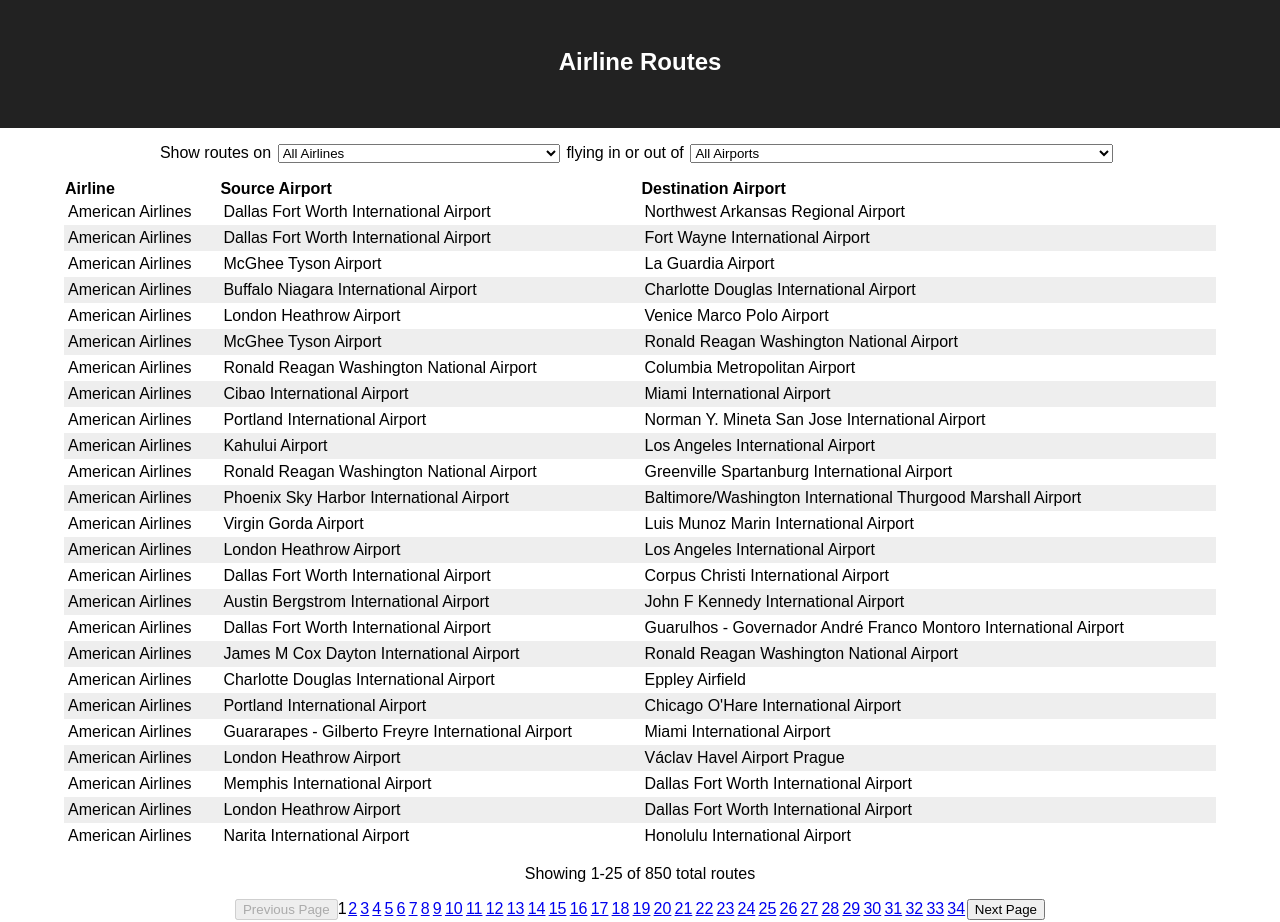
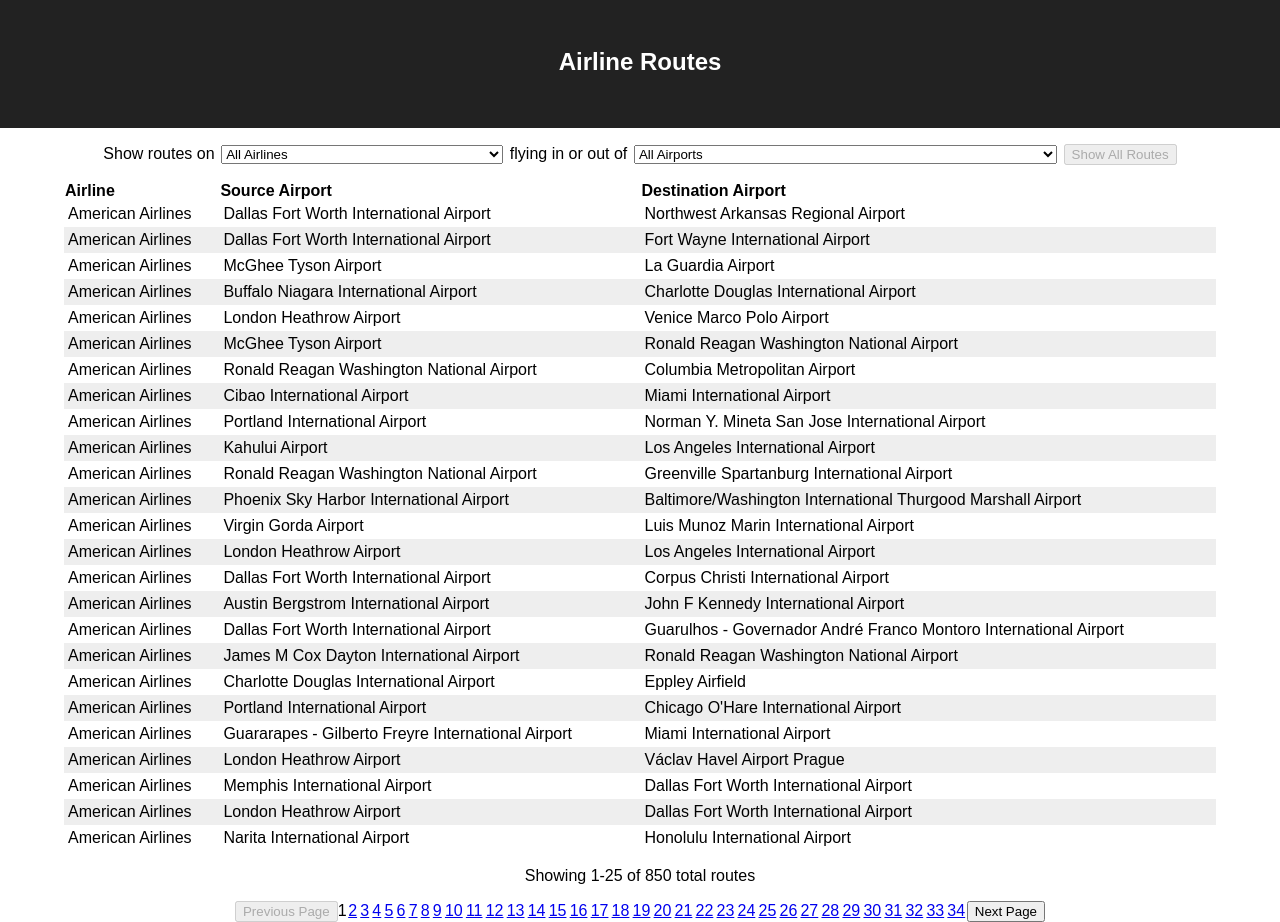
Before and after one commit to floalex/react-airline-routes, a React (Create React App) app: page / in a window 1280 px wide. Built offline with nearby package versions, Linux system fonts and the light colour scheme.

Commit message:
Add Clear Filter Button

```diff
--- a/src/App.js
+++ b/src/App.js
@@ -37,6 +37,10 @@
     this.setState({airport: value});
   }
 
+  clearFilters = () => {
+    this.setState(this.defaultState);
+  }
+
   render() {
     const columns = [
       {name: 'Airline', property: 'airline'},
@@ -60,6 +64,8 @@
       const active = filteredRoutes.some((route) => route.airline === airline.id );
       return Object.assign({}, airline, {active});
     });
+
+    const defaultSelected = this.state.airline === this.defaultState.airline && this.state.airport === this.defaultState.airport;
 
     const filteredAirports = DATA.airports.map((airport) => {
       const active = filteredRoutes.some((route) => route.src === airport.code || route.dest === airport.code );
@@ -89,6 +95,7 @@
               value={this.state.airport}
               onSelect={this.airportSelected}
             />
+            <button onClick={this.clearFilters} disabled={defaultSelected}>Show All Routes</button>
           </p>
 
           <Table
```
